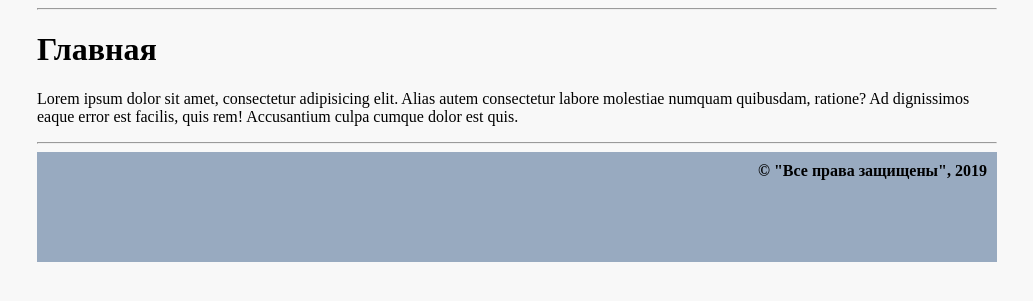
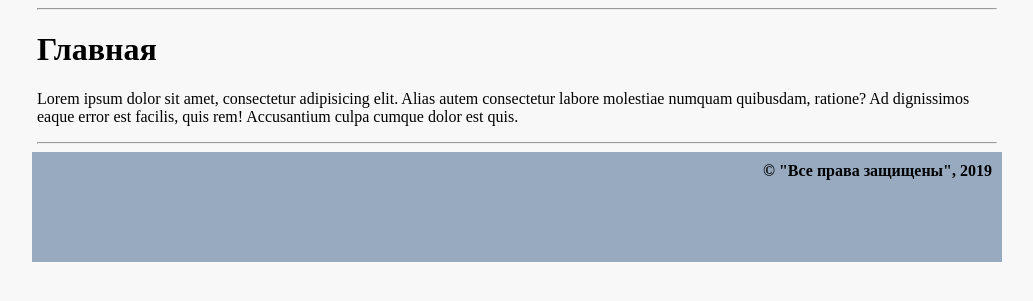
Before and after one commit to stepanovartem93/course_django, a Django app: page / in a window 1280 px wide. Shown: the part 133-434 px from the top of the page, without its empty margins (123-1156 px from the left). Run offline with Django 3.2, Linux system fonts and the light colour scheme.

Commit message:
достал footer из container подредактировал css for footer добавил tmp

```diff
--- a/geekshop/mainapp/templates/mainapp/base.html
+++ b/geekshop/mainapp/templates/mainapp/base.html
@@ -31,7 +31,7 @@
             {% endblock %}
 
             <hr>
-            <div class="footer">&copy; "Все права защищены", {% now "Y" %}</div>
         </div>
+        <div class="footer">&copy; "Все права защищены", {% now "Y" %}</div>
     </body>
 </html>
--- a/geekshop/mainapp/templates/mainapp/includes/inc__categories_menu.html
+++ b/geekshop/mainapp/templates/mainapp/includes/inc__categories_menu.html
@@ -1,7 +1,7 @@
 <ul class="menu_catalog">
     {% for el in categories_menu %}
     <li><a href="#">
-            {{ el.name }}
+            {{ el.name|title }}
         </a>
     </li>
     {% endfor %}
--- a/geekshop/requirements.txt
+++ b/geekshop/requirements.txt
@@ -0,0 +1,2 @@
+django
+pillow
--- a/geekshop/static/css/style.css
+++ b/geekshop/static/css/style.css
@@ -213,6 +213,8 @@ body {
 
 
 .footer {
+    width: 960px;
+    margin: 0 auto;
     background: rgba(39, 78, 125, 0.46);
     height: 100px;
     text-align: right;
```
Also changed, not shown: geekshop/db.sqlite3.
